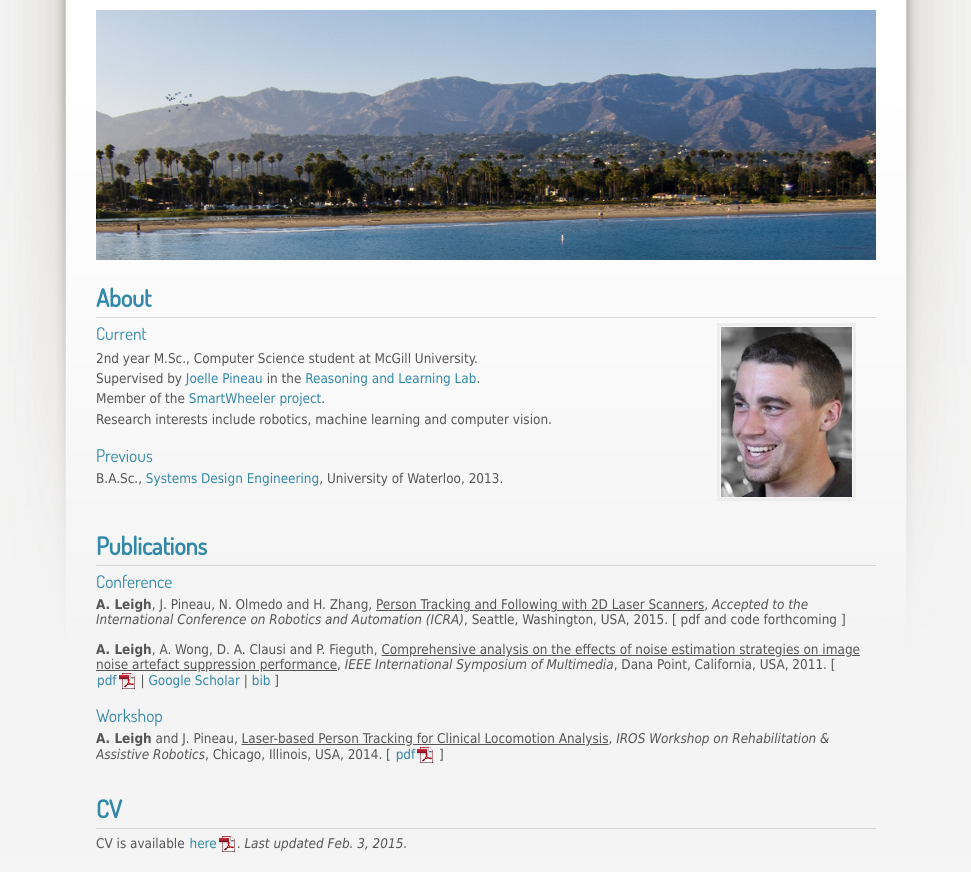
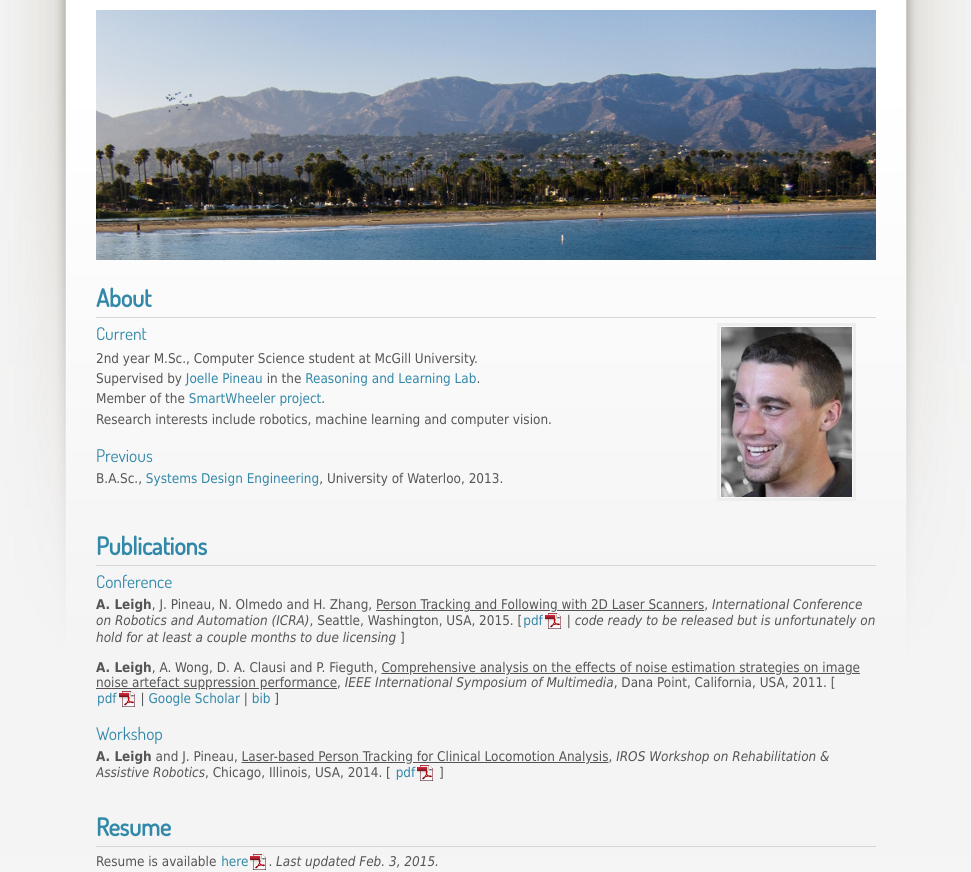
Before and after one commit to angusleigh/website, a plain HTML site: page index.html in a window 1280 px wide. Shown: the part 84-956 px from the top of the page, without its empty margins (154-1125 px from the left). Drawn offline with Linux system fonts and the light colour scheme.

Commit message:
replacing CV with resume and updating publications

```diff
--- a/index.html
+++ b/index.html
@@ -49,7 +49,7 @@
 			<h2>Publications</h2>
 			<hr style="height: 5px; border: 0px solid #D6D6D6; border-top-width: 1px;" />
 			<h3>Conference</h3>
-			<strong>A. Leigh</strong>, J. Pineau, N. Olmedo and H. Zhang, <u>Person Tracking and Following with 2D Laser Scanners</u>, <em>Accepted to the International Conference on Robotics and Automation (ICRA)</em>, Seattle, Washington, USA, 2015. [ pdf and code forthcoming ]
+			<strong>A. Leigh</strong>, J. Pineau, N. Olmedo and H. Zhang, <u>Person Tracking and Following with 2D Laser Scanners</u>, <em>International Conference on Robotics and Automation (ICRA)</em>, Seattle, Washington, USA, 2015. [<a href="ICRA_2015.pdf">pdf</a> | <em>code ready to be released but is unfortunately on hold for at least a couple months to due licensing</em> ]
 			<br><br>
 			<strong>A. Leigh</strong>, A. Wong, D. A. Clausi and P. Fieguth, <u>Comprehensive analysis on the effects of noise estimation strategies on image noise artefact suppression performance</u>, <em>IEEE International Symposium of Multimedia</em>, Dana Point, California, USA, 2011. [ <a href="IEEE_ISM_2011.pdf">pdf</a> | <a href="http://scholar.google.ca/citations?view_op=view_citationhl=en&user=p5rJppIAAAAJ&citation_for_view=p5rJppIAAAAJ:u5HHmVD_uO8C">Google Scholar</a>  | <a href="bib.html" target="_blank">bib</a> ]
 			<br><br>
@@ -59,9 +59,9 @@
 	</div>
 	<div class="row">
 		<div class="col c10">
-			<h2>CV</h2>
+			<h2>Resume</h2>
 			<hr style="height: 5px; border: 0px solid #D6D6D6; border-top-width: 1px;" />
-			<p>CV is available <a href="CV.pdf">here</a>. <em>Last updated Feb. 3, 2015.</em></p>
+			<p>Resume is available <a href="Resume.pdf">here</a>. <em>Last updated Feb. 3, 2015.</em></p>
 		</div>
 	</div>
 	<div class="row">
```
Also changed, not shown: 3 other files.
